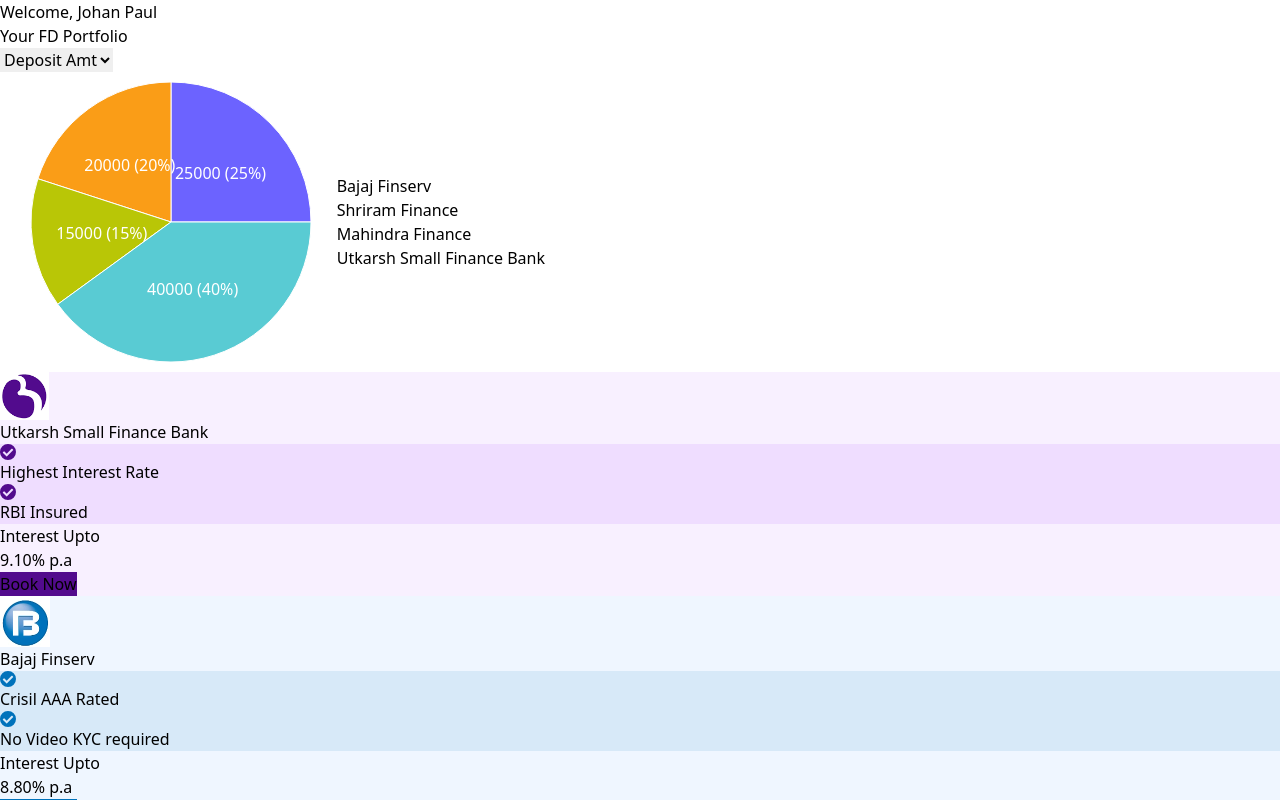
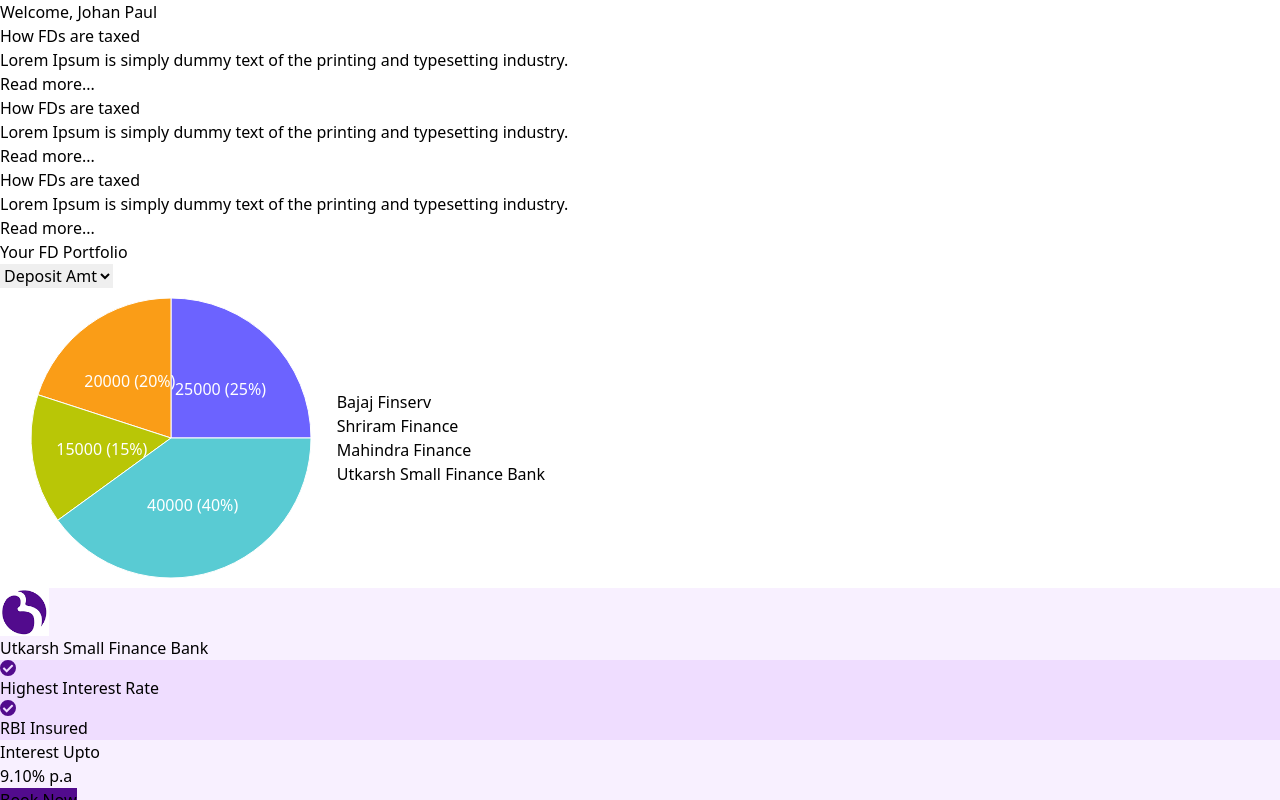
Before and after one commit to AvinashChandavar7/abstrabit_technologies_assessment, a React (Vite) app: page / in a window 1280 px wide. Shown: the top 800 px of the page. Built offline with nearby package versions, Linux system fonts and the light colour scheme.

Commit message:
feat : add GetAnswerCard component

```diff
--- a/src/App.tsx
+++ b/src/App.tsx
@@ -1,17 +1,31 @@
 import React from 'react';
 import InterestUptoCard from './components/cards/InterestUptoCard';
-import { InterestUptoCardData, planCardData } from './constants/data';
+import { InterestUptoCardData, getAnswerCardData, planCardData } from './constants/data';
 import PlanCard from './components/cards/PlanCard';
 import Heading from './components/common/Heading';
 import FDPortfolio from './components/charts/FDPortfolio';
+import GetAnswerCard from './components/cards/GetAnswerCard';
 
 const App: React.FC = () => {
+
 
 
 
   return (
     <>
       <Heading title={" Welcome, Johan Paul"} />
+
+      <div>
+        {getAnswerCardData.map((item) => (
+          <GetAnswerCard
+            key={item.id}
+            id={item.id}
+            title={item.title}
+            content={item.content}
+            link={item.link}
+          />
+        ))}
+      </div>
       <div>
         <FDPortfolio />
       </div>
--- /dev/null
+++ b/src/components/cards/GetAnswerCard.tsx
@@ -0,0 +1,27 @@
+import React from 'react';
+
+export interface AnswerCardDataProps {
+  id: number;
+  title: string;
+  content: string;
+  link: string;
+}
+
+
+const GetAnswerCard: React.FC<AnswerCardDataProps> = ({ title, content, link }) => {
+
+  return (
+    <div className="flex flex-col p-5 justify-around w-[256.67px] h-[194px] bg-white shadow shadow-[0px 5px 10px #0000000D]  rounded-md">
+      <h1 className="text-xl font-bold break-words max-w-[170px]">{title}</h1>
+      <p className="text-sm text-gray-700">{content}</p>
+      <a
+        href={link}
+        className="text-sm text-blue-600 underline hover:text-blue-800 focus:text-blue-800 focus:outline-none"
+      >
+        Read more...
+      </a>
+    </div>
+  );
+};
+
+export default GetAnswerCard;
--- a/src/constants/data.ts
+++ b/src/constants/data.ts
@@ -1,3 +1,4 @@
+import { AnswerCardDataProps } from "../components/cards/GetAnswerCard";
 import { DataItem } from "../components/charts/FDPortfolio";
 
 export const InterestUptoCardData = [
@@ -108,3 +109,25 @@
   { name: 'Mahindra Finance', value: 15000, percentage: 15, color: "#B9C606" },
   { name: 'Utkarsh Small Finance Bank', value: 40000, percentage: 40, color: "#59CBD3" },
 ];
+
+export const getAnswerCardData: AnswerCardDataProps[] = [
+  {
+    id: 1,
+    title: 'How FDs are taxed',
+    content: 'Lorem Ipsum is simply dummy text of the printing and typesetting industry.',
+    link: '#',
+  },
+  {
+    id: 2,
+    title: 'How FDs are taxed',
+    content: 'Lorem Ipsum is simply dummy text of the printing and typesetting industry.',
+    link: '#',
+  },
+  {
+    id: 3,
+    title: 'How FDs are taxed',
+    content: 'Lorem Ipsum is simply dummy text of the printing and typesetting industry.',
+    link: '#',
+  },
+
+];
```
